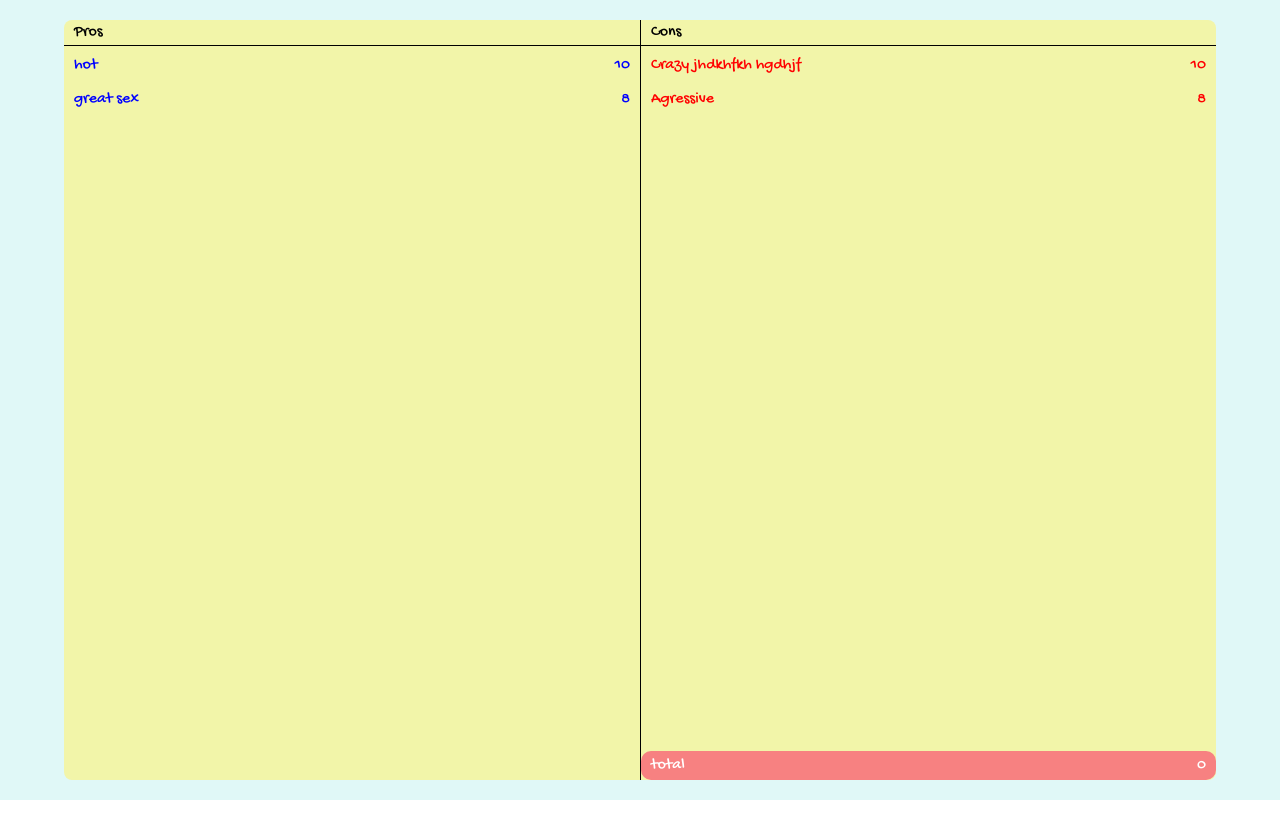
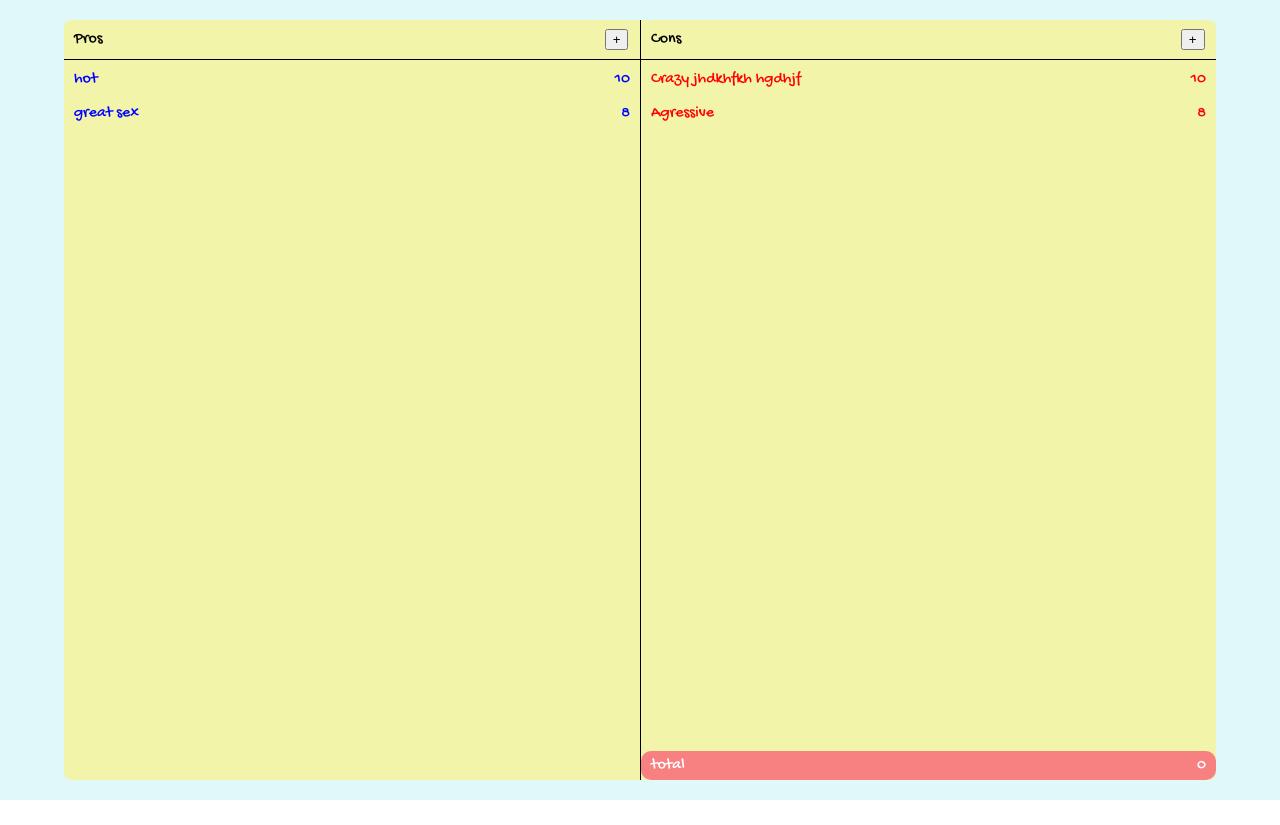
Before and after one commit to nakszor/pros-and-cons-list, a React (Vite) app: page / in a window 1280 px wide. Built offline with nearby package versions, Linux system fonts and the light colour scheme.

Commit message:
add button

```diff
--- a/src/components/Home/Main/index.jsx
+++ b/src/components/Home/Main/index.jsx
@@ -4,7 +4,10 @@ const HomeMain = () =>{
     return(
         <HomeMainStyle>
            <div className="pros">
+           <div className="title-button">
             <p className="margin">Pros</p>
+           <button>+</button>
+            </div>
             <div className="bar2"></div>
                 <ul className="pros-list">
                     <li>
@@ -20,7 +23,11 @@ const HomeMain = () =>{
            <div className="cons">
            <div className="bar"></div>
            <div className="cons-container">
-           <p className="margin cons-title">Cons</p>
+            <div className="title-button">
+            <p className="margin">Cons</p>
+           <button>+</button>
+            </div>
+
            <div className="bar2"></div>
             <ul className="cons-list">
                 <li>
--- a/src/components/Home/Main/style.js
+++ b/src/components/Home/Main/style.js
@@ -25,10 +25,16 @@ justify-content: space-evenly;
     flex-direction: column;
     width: 100%;
 }
+.title-button{
+    display: flex;
+    justify-content: space-between;
+    width: 98%;
+    align-items: center;
+}
 .margin{
     margin-left: 10px;
-    margin-top: 3px;
-    margin-bottom: 3px;
+    margin-top: 10px;
+    margin-bottom: 10px;
 }
 li{
     display: flex;
```
